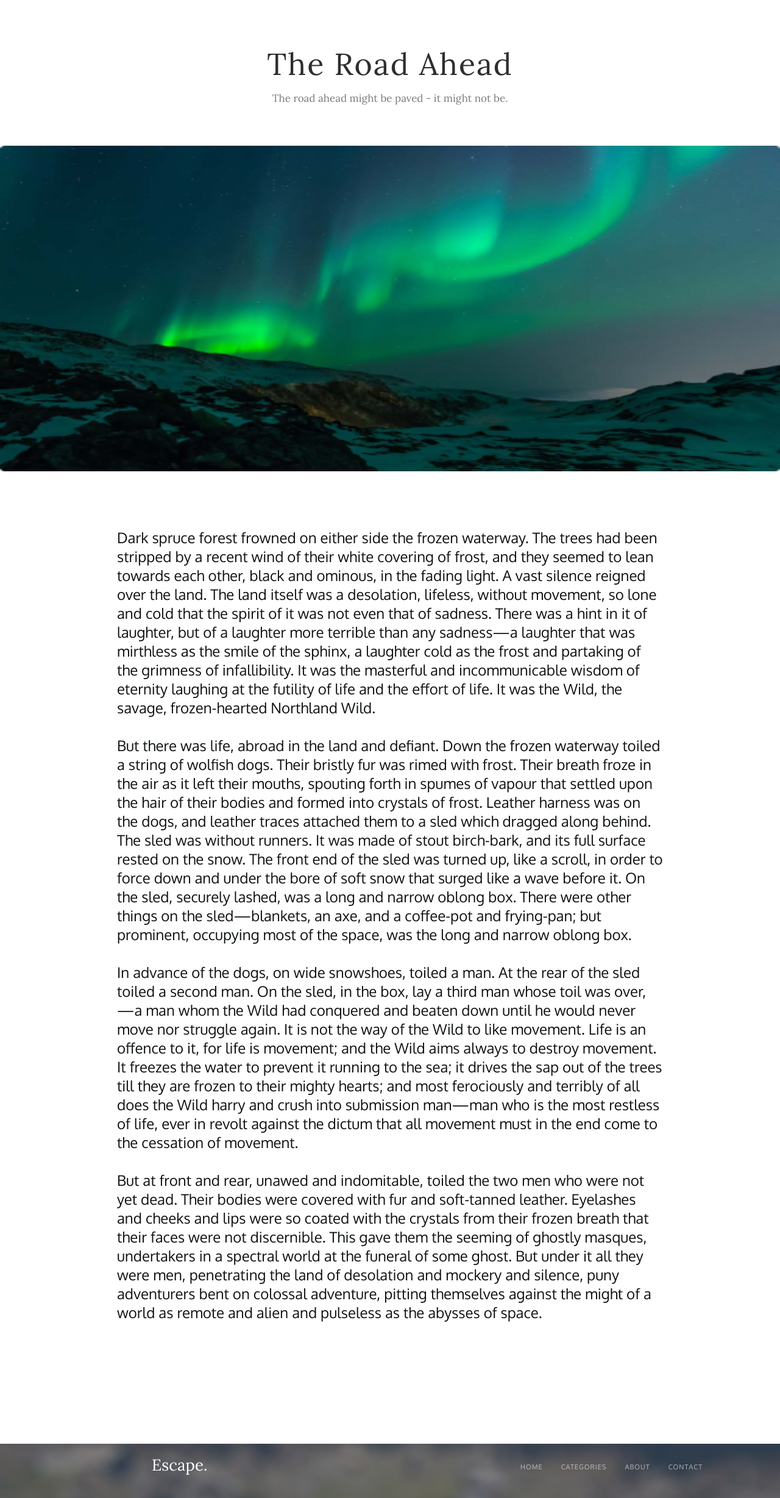
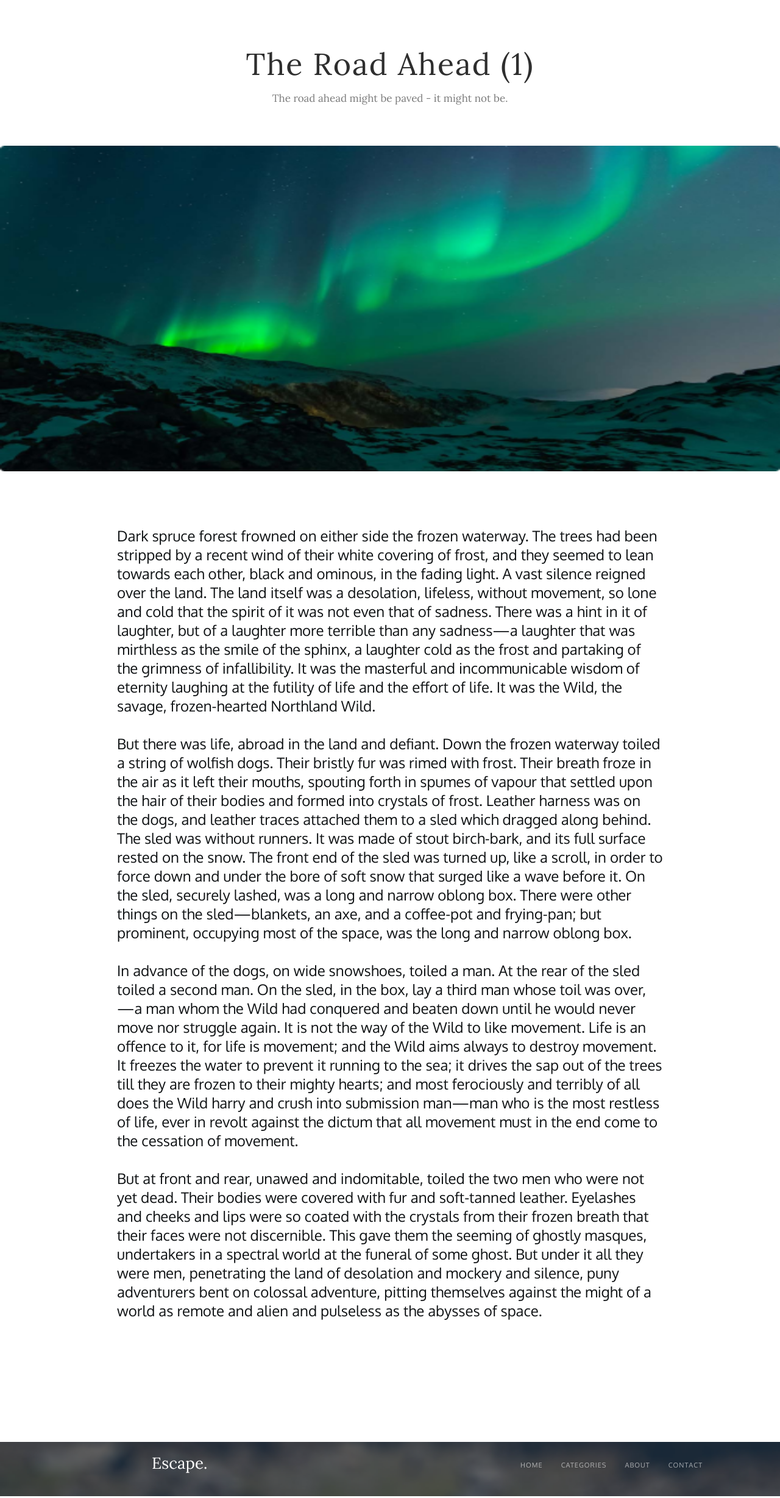
Before and after one commit to KsuyS/WebProgramming, a PHP site: page /post?id=1 in a window 1280 px wide. Shown: the part 60-2517 px from the top of the page at 61% size. Run offline with PHP 8.4, Linux system fonts and the light colour scheme.

Commit message:
Внесла изменения по верстке страницы поста, добавила Get для выода id

```diff
--- /dev/null
+++ b/api.php
@@ -0,0 +1 @@
+$method = $_SERVER['REQUEST_METHOD'];
--- a/home.php
+++ b/home.php
@@ -81,7 +81,6 @@ $mostRecentPosts = [
 ?>
 
 
-<!DOCTYPE html>
 <html lang="en">
 
 <head>
@@ -104,7 +103,7 @@ $mostRecentPosts = [
                 </div>
                 <ul class="navigation__list">
                     <li class="navigation__item">
-                        <a class="navigation__link" href="#">Home</a>
+                        <a class="navigation__link" href='/home'>Home</a>
                     </li>
                     <li class="navigation__item">
                         <a class="navigation__link" href="#">Categories</a>
@@ -124,7 +123,7 @@ $mostRecentPosts = [
             </div>
         </div>
     </header>
-    <main class=" main container">
+    <main class="main container">
         <div class="menu">
             <ul class="menu__list">
                 <li class="menu__item">
--- a/post.php
+++ b/post.php
@@ -1,41 +1,16 @@
-<!DOCTYPE html>
-<html lang = "en">
+<?php
 
-<head>
-    <meta charset="UTF-8">
-    <title>The road Ahead</title>
-    <link rel="stylesheet" href="/styles/style-post.css">
-    <link rel="preconnect" href="https://fonts.googleapis.com">
-    <link rel="preconnect" href="https://fonts.gstatic.com" crossorigin>
-    <link
-        href="https://fonts.googleapis.com/css2?family=Lora:ital,wght@0,400..700;1,400..700&family=Oxygen:wght@300;400;700&display=swap"
-        rel="stylesheet">
-</head>
+if (isset($_GET["id"])) {
+    $postId = $_GET["id"];
+}
 
-<body>
-    <header class="container">
-        <nav class="nav">
-            <div>
-                <img src="images/escape.svg" alt="Logo">
-            </div>
-            <ul>
-                <li><a href="#">Home</a></li>
-                <li><a href="#">Categories</a></li>
-                <li><a href="#">About</a></li>
-                <li><a href="#">Contact</a></li>
-            </ul>
-        </nav>
-    </header>
-    <main class="container">
-        <div class="intro">
-            <h1>The Road Ahead</h1>
-            <h2>The road ahead might be paved - it might not be.</h2>
-        </div>
-        <div class="images">
-            <img src="images/northern-lights.png" alt="A picture of the northern lights">
-        </div>
-        <div class="info">
-            <p>Dark spruce forest frowned on either side the frozen waterway. The trees had been stripped by a recent
+$posts = [
+    [
+        'id' => 1,
+        'title' => "The Road Ahead ({$postId})",
+        'subtitle' => 'The road ahead might be paved - it might not be.',
+        'image_post' => 'images/northern-lights.png',
+        'article' => 'Dark spruce forest frowned on either side the frozen waterway. The trees had been stripped by a recent
         wind of their white covering of frost, and they seemed to lean towards each other, black and ominous, in
         the fading light. A vast silence reigned over the land. The land itself was a desolation, lifeless,
         without movement, so lone and cold that the spirit of it was not even that of sadness. There was a hint
@@ -66,20 +41,56 @@
         seeming of ghostly masques, undertakers in a spectral world at the funeral of some ghost. But under it
         all they were men, penetrating the land of desolation and mockery and silence, puny adventurers bent on
         colossal adventure, pitting themselves against the might of a world as remote and alien and pulseless as
-                the abysses of space.
-            </p>
+        the abysses of space.',
+    ],
+];
+?>
+
+
+<html lang="en">
+
+<head>
+    <meta charset="UTF-8">
+    <title>The road Ahead</title>
+    <link rel="stylesheet" href="/styles/style-post.css">
+    <link rel="preconnect" href="https://fonts.googleapis.com">
+    <link rel="preconnect" href="https://fonts.gstatic.com" crossorigin>
+    <link
+        href="https://fonts.googleapis.com/css2?family=Lora:ital,wght@0,400..700;1,400..700&family=Oxygen:wght@300;400;700&display=swap"
+        rel="stylesheet">
+</head>
+
+<body>
+    <header class="container">
+        <nav class="navigation">
+            <div class="navigation__logo">
+                <img src="images/escape.svg" alt="Logo">
             </div>
+            <ul class="navigation__list">
+                <li class="navigation__item"><a class="navigation__link" href='/home'>Home</a></li>
+                <li class="navigation__item"><a class="navigation__link" href="#">Categories</a></li>
+                <li class="navigation__item"><a class="navigation__link" href="#">About</a></li>
+                <li class="navigation__item"><a class="navigation__link" href="#">Contact</a></li>
+            </ul>
+        </nav>
+    </header>
+    <main class="container">
+        <?php
+        foreach ($posts as $post) {
+            include 'post_preview.php';
+        }
+        ?>
     </main>
     <footer class="container footer">
-        <nav class="footer-nav nav">
-            <div>
+        <nav class="footer-nav navigation">
+            <div class="nav__logo">
                 <img src="images/escape-white.svg" alt="Logo">
             </div>
-            <ul>
-                <li><a href="#">Home</a></li>
-                <li><a href="#">Categories</a></li>
-                <li><a href="#">About</a></li>
-                <li><a href="#">Contact</a></li>
+            <ul class="navigation__list">
+                <li class="navigation__item"><a class="navigation__link footer__link" href="#">Home</a></li>
+                <li class="navigation__item"><a class="navigation__link footer__link" href="#">Categories</a></li>
+                <li class="navigation__item"><a class="navigation__link footer__link" href="#">About</a></li>
+                <li class="navigation__item"><a class="navigation__link footer__link" href="#">Contact</a></li>
             </ul>
         </nav>
     </footer>
--- /dev/null
+++ b/post_preview.php
@@ -0,0 +1,10 @@
+<div class="intro">
+    <h1><?= $post['title'] ?></h1>
+    <h2><?= $post['subtitle'] ?></h2>
+</div>
+<div class="images">
+    <img src="<?= $post['image_post'] ?>" alt="A picture of the northern lights">
+</div>
+<div class="info">
+    <p><?= $post['article'] ?></p>
+</div>
--- a/styles/style-post.css
+++ b/styles/style-post.css
@@ -15,7 +15,7 @@
     color: #FFFFFF;
 }
 
-.nav {
+.navigation {
     margin-bottom: 80px;
     padding-left: 250px;
     padding-top: 20px;
@@ -23,7 +23,7 @@
 }
 
 
-.nav ul {
+.navigation__list {
     width: 376.61px;
     height: 40px;
     left: 563.39px;
@@ -32,7 +32,7 @@
     padding-left: 500px;
 }
 
-.nav a {
+.navigation__link {
     text-transform: uppercase;
     font-family: "Oxygen", serif;
     line-height: 26px;
@@ -99,10 +99,10 @@
     height: 89px;
     padding-top: 25px;
     padding-right: 0px;
-    background-color: #4D565D89;
+    background-color: #232F3899;
 }
 
-.footer-nav a {
+.footer__link {
     color: white;
     opacity: 60%;
 }
```
Lines whose indentation alone changed are shown as unchanged.
